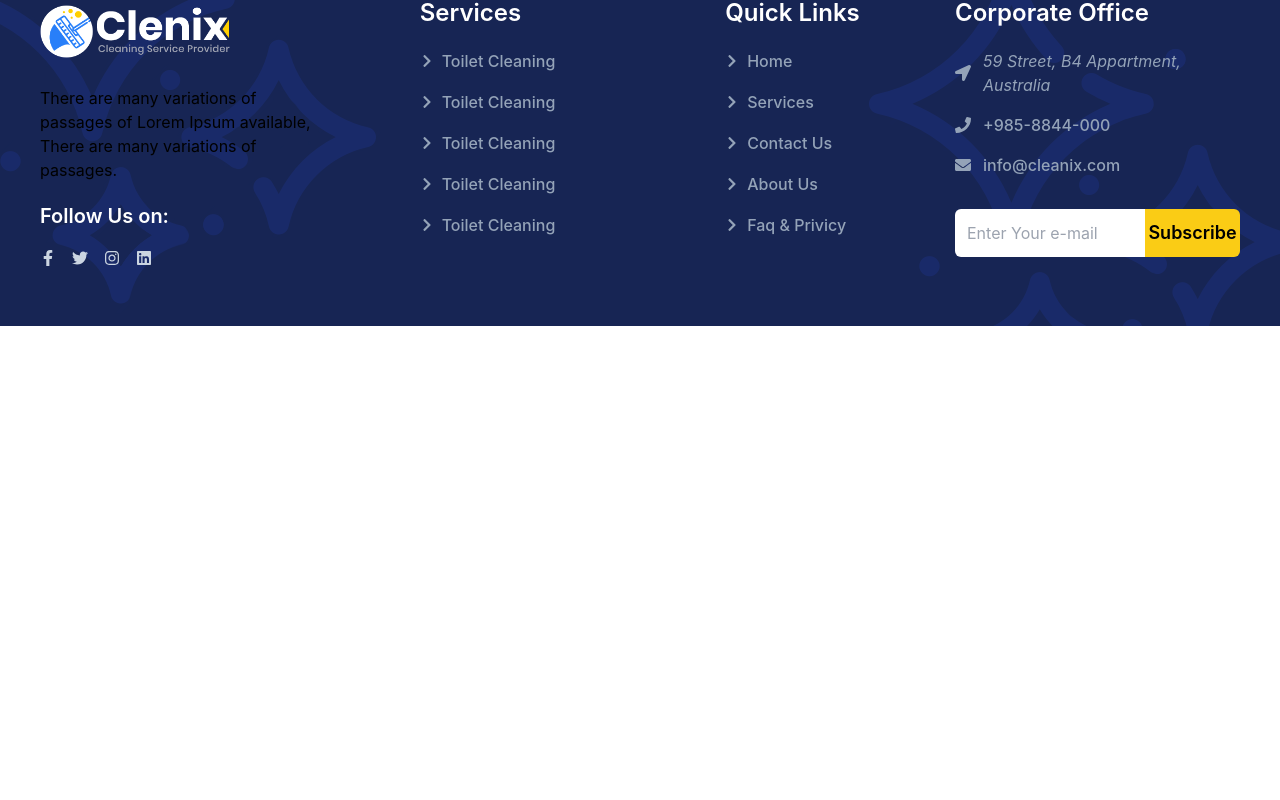
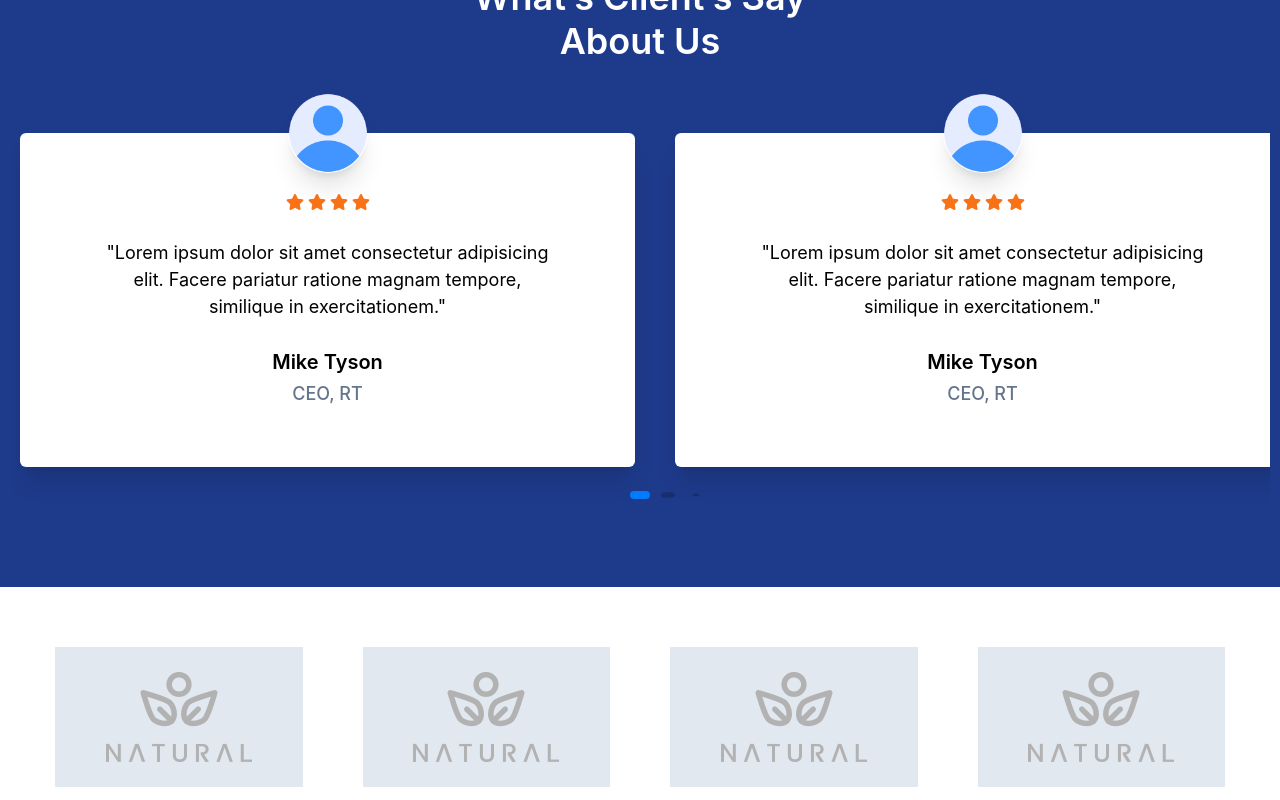
Before and after one commit to muh-arifulislam/f-cleaning-service-client, a React (Create React App) app: page / in a window 1280 px wide. Shown: the part 5480-6280 px from the top of the page. Before the commit the page ends 5806 px from the top, so only its background shows below. Built offline with nearby package versions, Linux system fonts and the light colour scheme.

Commit message:
testimoni slider section addded on homepage

```diff
--- a/src/pages/Home/Home.jsx
+++ b/src/pages/Home/Home.jsx
@@ -7,6 +7,8 @@ import OurWorkingExperts from "./OurWorkingExperts";
 import image2 from "../../assets/images/section-bg15.jpg";
 import WhyChooseUs from "./WhyChooseUs";
 import WorkingProcess from "./WorkingProcess";
+import SponsorSlider from "./SponsorSlider";
+import TestimoniSlider from "./TestimoniSlider";
 const Home = () => {
   return (
     <div>
@@ -54,6 +56,8 @@ const Home = () => {
       <WorkingProcess/>
       <ServiceSlider />
       <OurWorkingExperts />
+      <TestimoniSlider/>
+      <SponsorSlider/>
     </div>
   );
 };
--- /dev/null
+++ b/src/pages/Home/SponsorSlider.jsx
@@ -0,0 +1,61 @@
+import React from "react";
+import brandLogo from "../../assets/images/brand1.png";
+// Import Swiper React components
+import { Swiper, SwiperSlide } from "swiper/react";
+
+// Import Swiper styles
+import "swiper/css";
+import "./styles.css";
+
+// import required modules
+import { Pagination } from "swiper/modules";
+const SponsorSlider = () => {
+  let slidePerView = 4;
+  if (window.screen.availWidth < 570) {
+    slidePerView = 1;
+  }
+  return (
+    <section>
+      <div className="max-w-[1200px] mx-auto">
+        <div className="">
+          <Swiper
+            slidesPerView={slidePerView}
+            spaceBetween={30}
+            loop={true}
+            pagination={false}
+            modules={[]}
+            className="mySwiper brand-slider"
+          >
+            <SwiperSlide>
+              <div className="brand-slider-item w-full mx-[15px] my-5 px-5 py-[10px] flex justify-center items-center bg-slate-200">
+                <img src={brandLogo} alt="" />
+              </div>
+            </SwiperSlide>
+            <SwiperSlide>
+              <div className="brand-slider-item w-full mx-[15px] my-5 px-5 py-[10px] flex justify-center items-center bg-slate-200">
+                <img src={brandLogo} alt="" />
+              </div>
+            </SwiperSlide>
+            <SwiperSlide>
+              <div className="brand-slider-item w-full mx-[15px] my-5 px-5 py-[10px] flex justify-center items-center bg-slate-200">
+                <img src={brandLogo} alt="" />
+              </div>
+            </SwiperSlide>
+            <SwiperSlide>
+              <div className="brand-slider-item w-full mx-[15px] my-5 px-5 py-[10px] flex justify-center items-center bg-slate-200">
+                <img src={brandLogo} alt="" />
+              </div>
+            </SwiperSlide>
+            <SwiperSlide>
+              <div className="brand-slider-item w-full mx-[15px] my-5 px-5 py-[10px] flex justify-center items-center bg-slate-200">
+                <img src={brandLogo} alt="" />
+              </div>
+            </SwiperSlide>
+          </Swiper>
+        </div>
+      </div>
+    </section>
+  );
+};
+
+export default SponsorSlider;
--- /dev/null
+++ b/src/pages/Home/TestimoniSlider.jsx
@@ -0,0 +1,152 @@
+import React from "react";
+import userLogo from "../../assets/icons/user.png";
+// Import Swiper React components
+import { Swiper, SwiperSlide } from "swiper/react";
+
+// Import Swiper styles
+import "swiper/css";
+import "swiper/css/pagination";
+
+import "./styles.css";
+
+// import required modules
+import { Pagination } from "swiper/modules";
+import { BsFillArrowRightCircleFill } from "react-icons/bs";
+import { FaStar } from "react-icons/fa";
+const TestimoniSlider = () => {
+  let slidePerView = 2;
+  if (window.screen.availWidth < 570) {
+    slidePerView = 1;
+  }
+  return (
+    <section className=" py-[80px] bg-blue-900">
+      <div className="max-w-[1260px] mx-auto">
+        <div className="mb-8 text-center">
+          <h4 className="text-4xl font-semibold mb-2 text-white">
+            <span className="block mb-1">What’s Client’s Say</span>
+            <span className="block">About Us</span>
+          </h4>
+        </div>
+        <div className="lg:px-0 px-[10px]">
+          <Swiper
+            slidesPerView={slidePerView}
+            spaceBetween={30}
+            loop={true}
+            pagination={{
+              dynamicBullets: true,
+            }}
+            modules={[Pagination]}
+            className="mySwiper"
+          >
+            <SwiperSlide>
+              <div className="relative px-[30px] py-[60px] rounded-md shadow-xl text-center">
+                <div>
+                  <div className="flex justify-center items-center gap-1 text-orange-500">
+                    <FaStar />
+                    <FaStar />
+                    <FaStar />
+                    <FaStar />
+                  </div>
+                  <p className="my-[28px] w-[80%] mx-auto">
+                    "Lorem ipsum dolor sit amet consectetur adipisicing elit.
+                    Facere pariatur ratione magnam tempore, similique in
+                    exercitationem."
+                  </p>
+                  <div>
+                    <h3 className="text-xl font-semibold mb-1">Mike Tyson</h3>
+                    <h4 className="text-md font-medium text-slate-500">
+                      CEO, RT
+                    </h4>
+                  </div>
+                </div>
+                <div className="absolute top-0 left-[50%] translate-x-[-50%] translate-y-[-50%]">
+                  <img className="w-[80px] h-[80px] rounded-full shadow-xl" src={userLogo} alt="" />
+                </div>
+              </div>
+            </SwiperSlide>
+            <SwiperSlide>
+              <div className="relative px-[30px] py-[60px] rounded-md shadow-xl text-center">
+                <div>
+                  <div className="flex justify-center items-center gap-1 text-orange-500">
+                    <FaStar />
+                    <FaStar />
+                    <FaStar />
+                    <FaStar />
+                  </div>
+                  <p className="my-[28px] w-[80%] mx-auto">
+                    "Lorem ipsum dolor sit amet consectetur adipisicing elit.
+                    Facere pariatur ratione magnam tempore, similique in
+                    exercitationem."
+                  </p>
+                  <div>
+                    <h3 className="text-xl font-semibold mb-1">Mike Tyson</h3>
+                    <h4 className="text-md font-medium text-slate-500">
+                      CEO, RT
+                    </h4>
+                  </div>
+                </div>
+                <div className="absolute top-0 left-[50%] translate-x-[-50%] translate-y-[-50%]">
+                  <img className="w-[80px] h-[80px] rounded-full shadow-xl" src={userLogo} alt="" />
+                </div>
+              </div>
+            </SwiperSlide>
+            <SwiperSlide>
+              <div className="relative px-[30px] py-[60px] rounded-md shadow-xl text-center">
+                <div>
+                  <div className="flex justify-center items-center gap-1 text-orange-500">
+                    <FaStar />
+                    <FaStar />
+                    <FaStar />
+                    <FaStar />
+                  </div>
+                  <p className="my-[28px] w-[80%] mx-auto">
+                    "Lorem ipsum dolor sit amet consectetur adipisicing elit.
+                    Facere pariatur ratione magnam tempore, similique in
+                    exercitationem."
+                  </p>
+                  <div>
+                    <h3 className="text-xl font-semibold mb-1">Mike Tyson</h3>
+                    <h4 className="text-md font-medium text-slate-500">
+                      CEO, RT
+                    </h4>
+                  </div>
+                </div>
+                <div className="absolute top-0 left-[50%] translate-x-[-50%] translate-y-[-50%]">
+                  <img className="w-[80px] h-[80px] rounded-full shadow-xl" src={userLogo} alt="" />
+                </div>
+              </div>
+            </SwiperSlide>
+            <SwiperSlide>
+              <div className="relative px-[30px] py-[60px] rounded-md shadow-xl text-center">
+                <div>
+                  <div className="flex justify-center items-center gap-1 text-orange-500">
+                    <FaStar />
+                    <FaStar />
+                    <FaStar />
+                    <FaStar />
+                  </div>
+                  <p className="my-[28px] w-[80%] mx-auto">
+                    "Lorem ipsum dolor sit amet consectetur adipisicing elit.
+                    Facere pariatur ratione magnam tempore, similique in
+                    exercitationem."
+                  </p>
+                  <div>
+                    <h3 className="text-xl font-semibold mb-1">Mike Tyson</h3>
+                    <h4 className="text-md font-medium text-slate-500">
+                      CEO, RT
+                    </h4>
+                  </div>
+                </div>
+                <div className="absolute top-0 left-[50%] translate-x-[-50%] translate-y-[-50%]">
+                  <img className="w-[80px] h-[80px] rounded-full shadow-xl" src={userLogo} alt="" />
+                </div>
+              </div>
+            </SwiperSlide>
+          </Swiper>
+        </div>
+      </div>
+    </section>
+  );
+};
+
+export default TestimoniSlider;
--- a/src/pages/Home/styles.css
+++ b/src/pages/Home/styles.css
@@ -20,6 +20,10 @@ width: 20px;
 border-radius: 5px;
 }
 
+.brand-slider .swiper-slide{
+  margin: 0 ;
+}
+
 
 @media only screen and (max-width:570px) {
   .swiper-slide{
```
Also changed, not shown: src/assets/icons/user.png (added).
